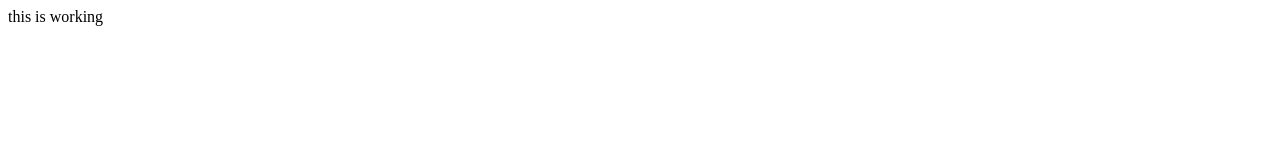
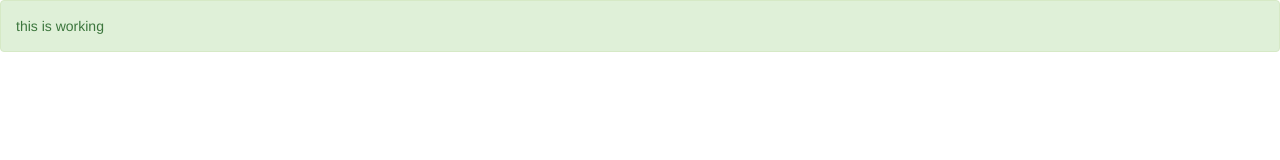
Before and after one commit to wabiloo/webpack-handlebars-skeleton, a website built with webpack: page app/index.html in a window 1280 px wide. Built offline with nearby package versions, Linux system fonts and the light colour scheme.

Commit message:
Install bootstrap.

```diff
--- a/app/index.html
+++ b/app/index.html
@@ -5,8 +5,7 @@
 </head>
 
 <body>
-  <div id="placeholder">
-  </div>
+  <div id="placeholder" class="alert alert-success" role="alert"></div>
 </body>
 
 </html>
--- a/app/index.js
+++ b/app/index.js
@@ -1,5 +1,7 @@
+// css
+import './index.scss'
+
 // load vendors
-
 import jQuery from 'jquery';
 
-$('#placeholder').text('this is working');
+jQuery('#placeholder').text('this is working');
--- /dev/null
+++ b/app/index.scss
@@ -0,0 +1,3 @@
+// load vendor
+
+@import "~bootstrap/dist/css/bootstrap.min.css";
--- a/package.json
+++ b/package.json
@@ -13,7 +13,8 @@
   "license": "MIT",
   "dependencies": {
     "core-js": "^3.18.0",
-    "jquery": "3.1.1"
+    "jquery": "3.1.1",
+    "bootstrap": "^3.0.0"
   },
   "devDependencies": {
     "@babel/cli": "^7.15.7",
```
Also changed, not shown: 1 other file.
